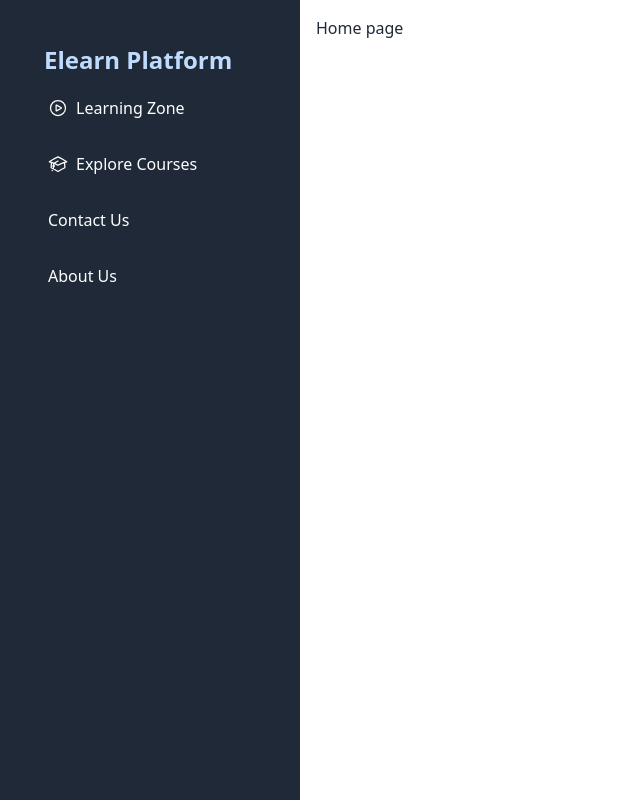
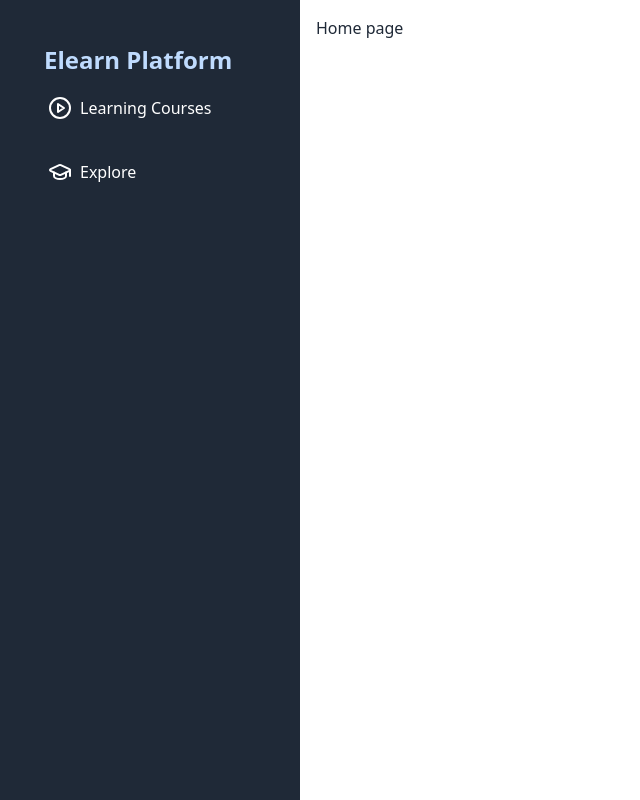
Before and after one commit to dandev947366/elearn-platform, a Next.js app: page / in a window 1280 px wide. Shown: the whole page, without its empty margins (0-640 px from the left). Built offline with nearby package versions, Linux system fonts and the light colour scheme.

Commit message:
fix SideBar

```diff
--- a/package.json
+++ b/package.json
@@ -9,6 +9,7 @@
     "lint": "next lint"
   },
   "dependencies": {
+    "lucide-react": "^0.396.0",
     "next": "14.2.4",
     "react": "^18",
     "react-dom": "^18"
--- a/src/components/icons/IconPlay.tsx
+++ b/src/components/icons/IconPlay.tsx
@@ -1,6 +1,6 @@
 import React, { ComponentProps } from "react";
 
-const IconPlay = (props: ComponentProps<"svg">) => {
+const IconPlay: React.FC<ComponentProps<"svg">> = (props) => {
   return (
     <svg
       xmlns="http://www.w3.org/2000/svg"
--- a/src/components/layout/MenuItem.tsx
+++ b/src/components/layout/MenuItem.tsx
@@ -3,7 +3,7 @@ import React from "react";
 const MenuItem = ({ url = "/", title = "", icon }: { url: string; title: string; icon?:React.ReactNode }) => {
   return (
     <li className="mb-2">
-      <a href={url} className="text-white p-3 rounded-md flex items-center gap-2">
+      <a href={url} className="text-white p-3 rounded-md flex items-center gap-2 hover:bg-blue-500 hover:text-blue-200 hover:bg-opacity-70">
       {icon}
         {title}
       </a>
--- a/src/components/layout/Sidebar.tsx
+++ b/src/components/layout/Sidebar.tsx
@@ -1,17 +1,18 @@
 import React from "react";
 import MenuItem from "./MenuItem";
-import IconPlay from "../icons/IconPlay"
-import IconExplore from "../icons/IconExplore";
-const Sidebar = () => {
+import { GraduationCap, CirclePlay } from "lucide-react";
+const Sidebar : React.FC = () => {
   return (
     <div className="p-5">
       <h2 className="font-bold text-2xl p-2 text-blue-200"><a href="/">Elearn Platform</a></h2>
 
-      <ul>
-        <MenuItem url="/learn" title="Learning Zone" icon={<IconPlay className="size-5"  />}/>
-        <MenuItem url="/explore-courses" title="Explore Courses" icon={<IconExplore className="size-5"  />}/>
-        <MenuItem url="/contact" title="Contact Us" />
-        <MenuItem url="/about" title="About Us" />
+      <ul className="flex flex-col gap-2">
+
+        <MenuItem url="/" title="Learning Courses" icon={<CirclePlay  />}/>
+        <MenuItem url="/explore" title="Explore" icon={<GraduationCap  />}/>
+
+
+
 
       </ul>
     </div>
```
Also changed, not shown: src/constants/index.ts (added, +19 -0 lines), 1 other file (tests, documents, lock files or other folders).
